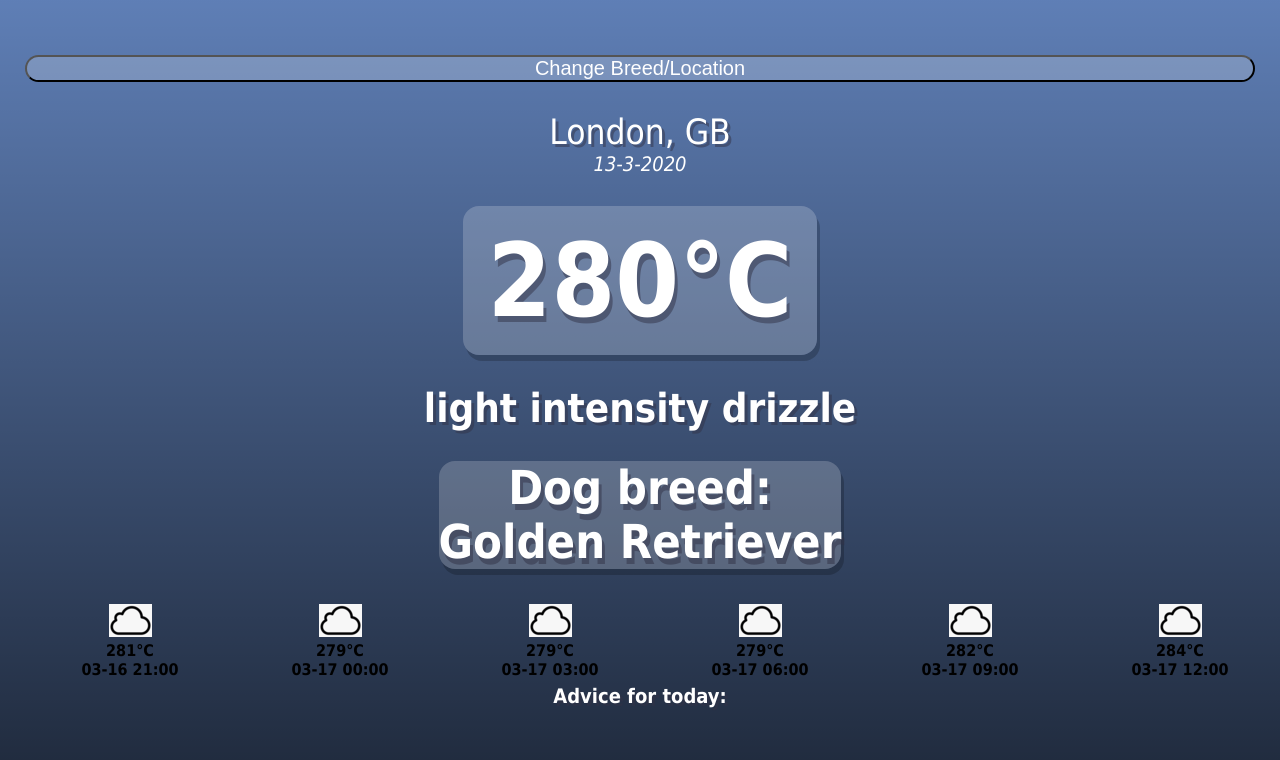
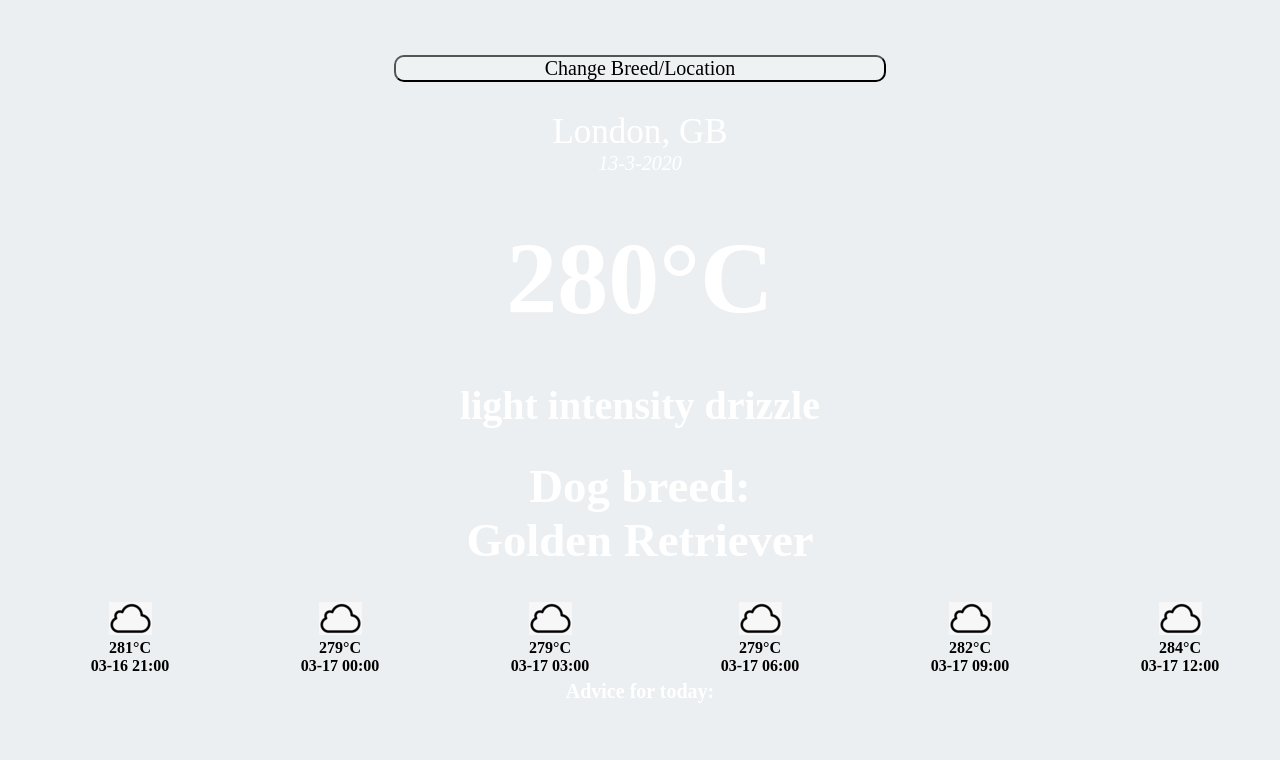
Before and after one commit to pczarski/GUI_Projcect_duplicate, a React (Create React App) app: page / in a window 1280 px wide. Shown: the top 760 px of the page. Built offline with nearby package versions, Linux system fonts and the light colour scheme; no server answers.

Commit message:
Update App.css

```diff
--- a/src/App.css
+++ b/src/App.css
@@ -5,24 +5,22 @@
 }
 
 body {
-  font-family: Tahoma, Geneva, sans-serif;
+  font-family: "Roboto-Regular";
 }
 
 .App {
-  background-color:#769ee3 ;
+  background-color:#eceff1;
   background-position: bottom;
   background-size: cover;
-  transition: 0.4 ease-out;
 
 }
 
 .App.Clear {
-  background-color:#769ee3;
+  background-color:#eceff1;
 }
 
 main {
   min-height: 100vh;
-  background-image: linear-gradient(to bottom, rgba(0, 0, 0, 0.2), rgba(0, 0, 0, 0.75));
   padding: 25px;
 }
 
@@ -43,7 +41,6 @@ main {
   outline: none;
   background-color: rgba(255, 255, 255, 0.6);
   border-radius: 25px;
-  box-shadow: 0px 5px rgba(0, 0, 0, 0.2);
   color: #313131;
   font-size: 16px;
   transition: 0.4s ease;
@@ -63,7 +60,6 @@ main {
   font-size: 35px;
   font-weight: 500;
   text-align: center;
-  text-shadow: 3px 3px rgba(50, 50, 70, 0.5);
 }
 
 .location-box .date {
@@ -76,14 +72,13 @@ main {
 
 .weather-box {
   text-align: center;
+
 }
 
 .weather-box .temp {
   position:relative;
   display: inline-block;
   margin: 30px auto;
-  background-color: rgba(255, 255, 255, 0.2);
-  border-radius: 16px;
 
   padding: 15px 25px;
 
@@ -91,16 +86,13 @@ main {
   font-size: 102px;
   font-weight: 750;
 
-  text-shadow: 3px 6px rgba(50, 50, 70, 0.5);
   text-align: center;
-  box-shadow: 3px 6px rgba(0, 0, 0, 0.2);
 }
 
 .weather-box .weather {
   color: #FFF;
   font-size: 40px;
   font-weight: 650;
-  text-shadow: 3px 3px rgba(50, 50, 70, 0.5);
 }
 
 .advice-box {
@@ -108,21 +100,16 @@ main {
   color: #FFF;
   font-size: 20px;
   font-weight: 650;
-  text-shadow: 3px 3px rgba(50, 50, 70, 0.5);
 }
 .dog-box{
   position:relative;
   text-align: center;
   display: inline-block;
   margin: 30px auto;
-  background-color: rgba(255, 255, 255, 0.2);
-  border-radius: 16px;
 
   color: #FFF;
   font-size: 40px;
-  text-shadow: 3px 6px rgba(50, 50, 70, 0.5);
   text-align: center;
-  box-shadow: 3px 6px rgba(0, 0, 0, 0.2);
 }
 
 .Button{
@@ -135,16 +122,13 @@ main {
   border-radius: 16px;
   color: #FFF;
   font-size: 20px;
-  text-shadow: 3px 6px rgba(50, 50, 70, 0.5);
   text-align: center;
-  box-shadow: 3px 6px rgba(0, 0, 0, 0.2);
 }
 
 .title{
   text-align: center;
   color: #FFF;
   font-size: 20px;
-  text-shadow: 3px 6px rgba(50, 50, 70, 0.5);
   text-align: center;
 }
 .Select{
@@ -172,9 +156,10 @@ main {
   display: inline-block;
   margin: 30px auto;
   background-color: rgba(255, 255, 255, 0.2);
-width: 100%;
-  border-radius: 16px;
-  color: #FFF;
+  width:40%;
+  border-radius: 10px;
+  color: #000000 ;
   font-size: 20px;
   text-align: center;
+  font-family: "Roboto-Regular";
 }
```
